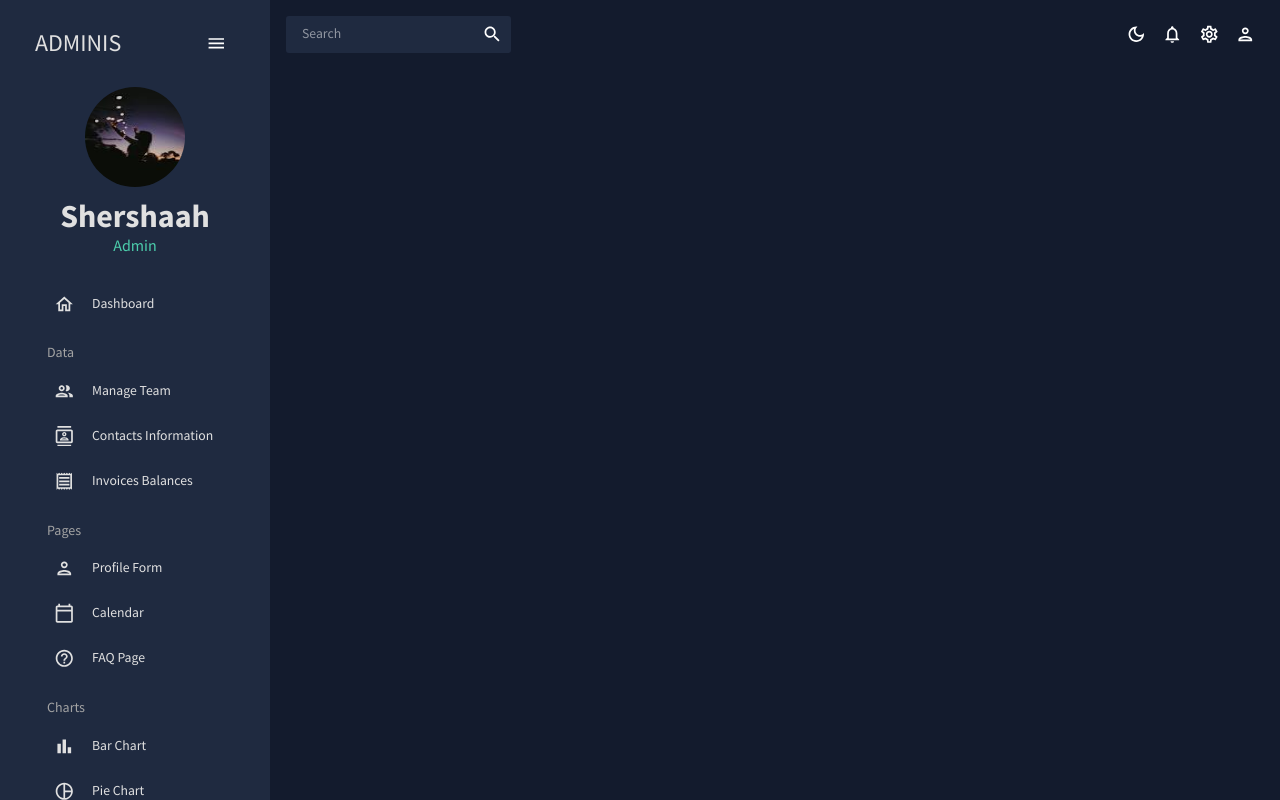
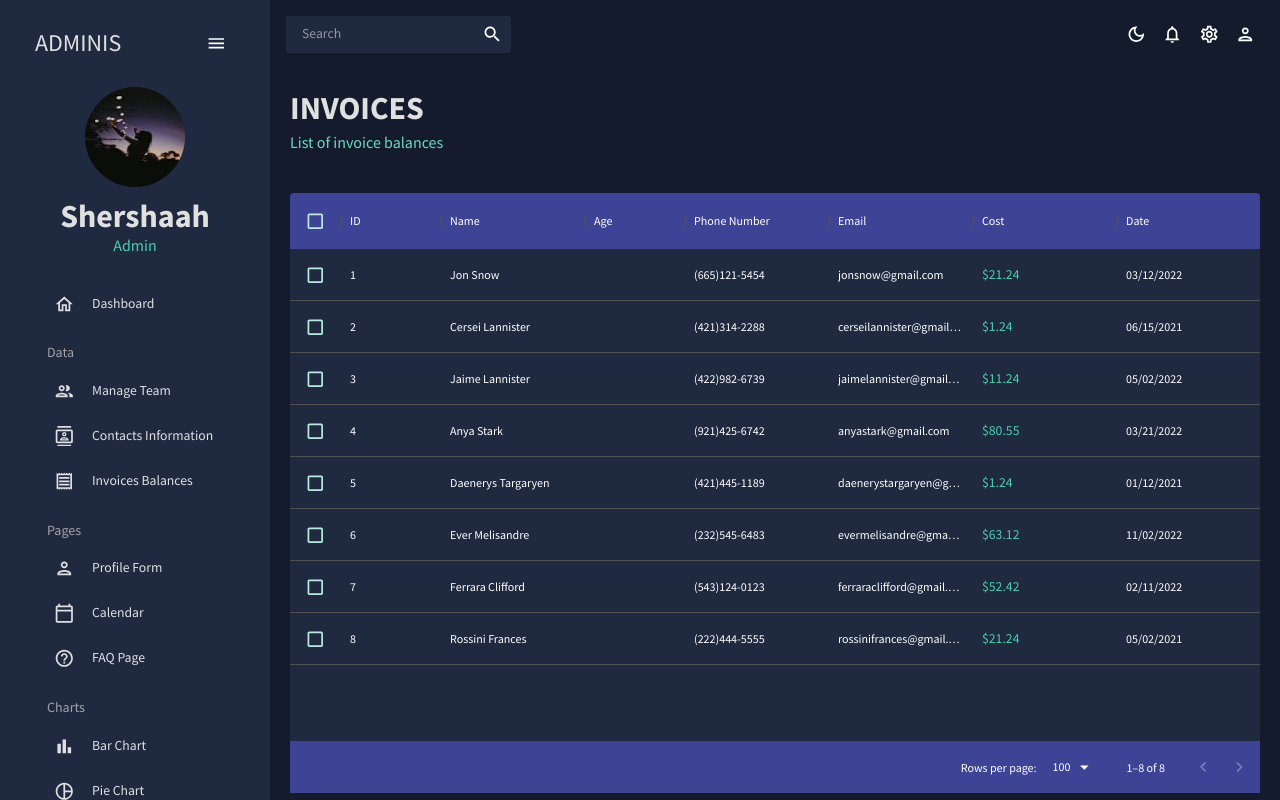
Before and after one commit to indhu-github/React-Admin-Dashboard, a React (Create React App) app: page /invoices in a window 1280 px wide. Built offline with nearby package versions, Linux system fonts and the light colour scheme.

Commit message:
invoices

```diff
--- a/src/App.js
+++ b/src/App.js
@@ -5,7 +5,7 @@
 import Sidebar from "./scenes/global/Sidebar";
 import Dashboard from "./scenes/dashboard";
 import Team from "./scenes/team";
-// import Invoices from "./scenes/invoices";
+import Invoices from "./scenes/invoices";
 import Contacts from "./scenes/contacts";
 // import Bar from "./scenes/bar";
 // import Form from "./scenes/form";
@@ -30,7 +30,7 @@
               <Route path="/" element={<Dashboard />} />
               <Route path="/team" element={<Team/>}/>
               <Route path="/contacts" element={<Contacts/>}/>
-              {/* <Route path="/invoices" element={<Invoices/>}/> */}
+              <Route path="/invoices" element={<Invoices/>}/>
               {/* <Route path="/form" element={<Form/>}/> */}
               {/* <Route path="/bar" element={<Bar/>}/> */}
               {/* <Route path="/pie" element={<Pie/>}/> */}
--- /dev/null
+++ b/src/scenes/invoices/index.jsx
@@ -0,0 +1,91 @@
+import { Box, Typography, useTheme } from "@mui/material";
+import { DataGrid } from "@mui/x-data-grid";
+import { tokens } from "../../theme";
+import { mockDataInvoices } from "../../data/mockData";
+import Header from "../../components/Header";
+
+const Invoices = () => {
+  const theme = useTheme();
+  const colors = tokens(theme.palette.mode);
+
+  const columns = [
+    { field: "id", headerName: "ID" },
+    {
+      field: "name",
+      headerName: "Name",
+      flex: 1,
+      cellClassName: "name-column-cell",
+    },
+    {
+      field: "age",
+      headerName: "Age",
+      type: "number",
+      headerAlign: "left",
+      align: "left",
+    },
+    {
+      field: "phone",
+      headerName: "Phone Number",
+      flex: 1,
+    },
+    {
+      field: "email",
+      headerName: "Email",
+      flex: 1,
+    },
+    {
+        field: "cost",
+        headerName: "Cost",
+        flex: 1,
+        renderCell:(params)=>(
+            <Typography color={colors.greenAccent[500]}>
+                ${params.row.cost}
+            </Typography>
+        )
+      },
+      {
+        field: "date",
+        headerName: "Date",
+        flex: 1,
+      },
+  ];
+
+  return (
+    <Box m="20px">
+      <Header title="INVOICES" subtitle="List of invoice balances" />
+      <Box
+        m="40px 0 0 0"
+        height="75vh"
+        sx={{
+          "& .MuiDataGrid-root": {
+            border: "none",
+          },
+          "& .MuiDataGrid-cell": {
+            borderBottom: "none",
+          },
+          "& .name-column--cell": {
+            color: colors.greenAccent[300],
+          },
+          "& .MuiDataGrid-columnHeaders": {
+            backgroundColor: colors.blueAccent[700],
+            borderBottom: "none",
+          },
+          "& .MuiDataGrid-virtualScroller": {
+            backgroundColor: colors.primary[400],
+          },
+          "& .MuiDataGrid-footerContainer": {
+            borderTop: "none",
+            backgroundColor: colors.blueAccent[700],
+          },
+          "& .MuiCheckbox-root": {
+            color: `${colors.greenAccent[200]} !important`,
+          },
+        }}
+      >
+        <DataGrid checkboxSelection rows={mockDataInvoices} columns={columns}></DataGrid>
+      </Box>
+    </Box>
+  );
+};
+
+export default Invoices;
```
